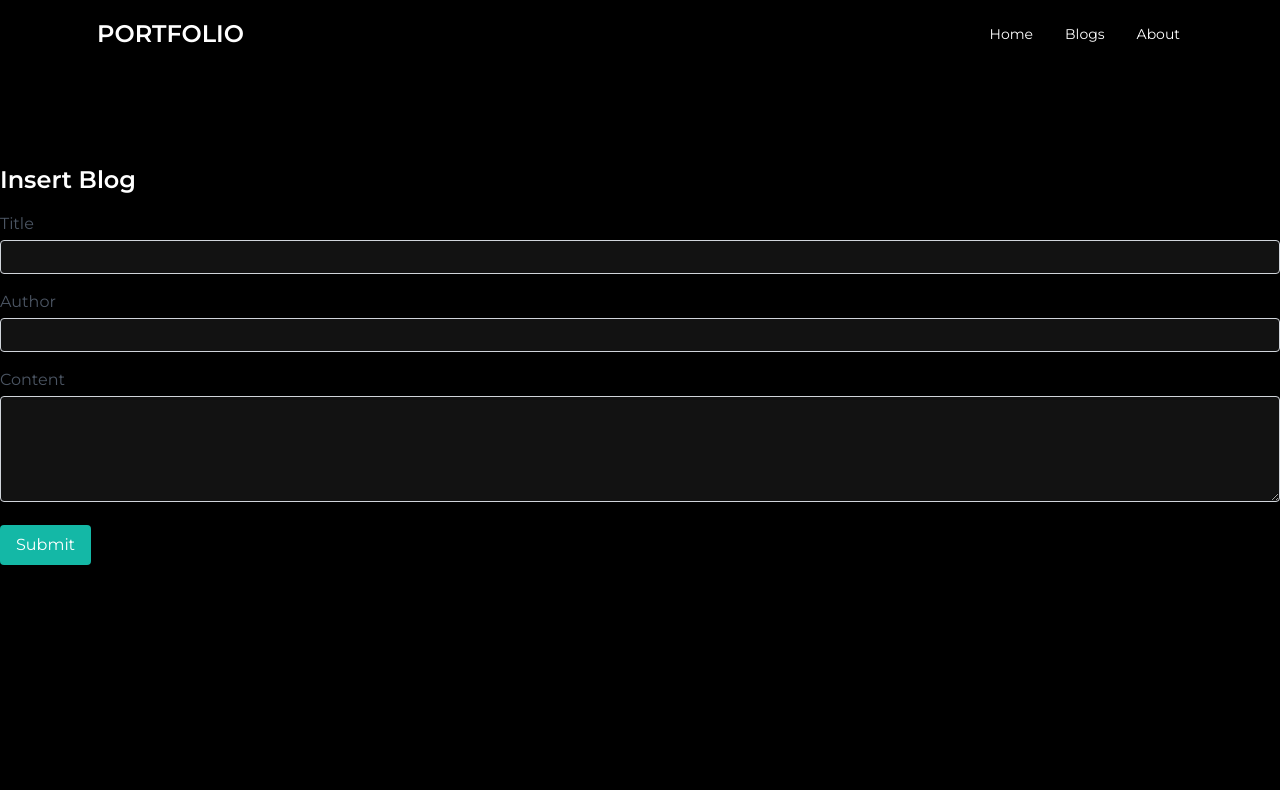
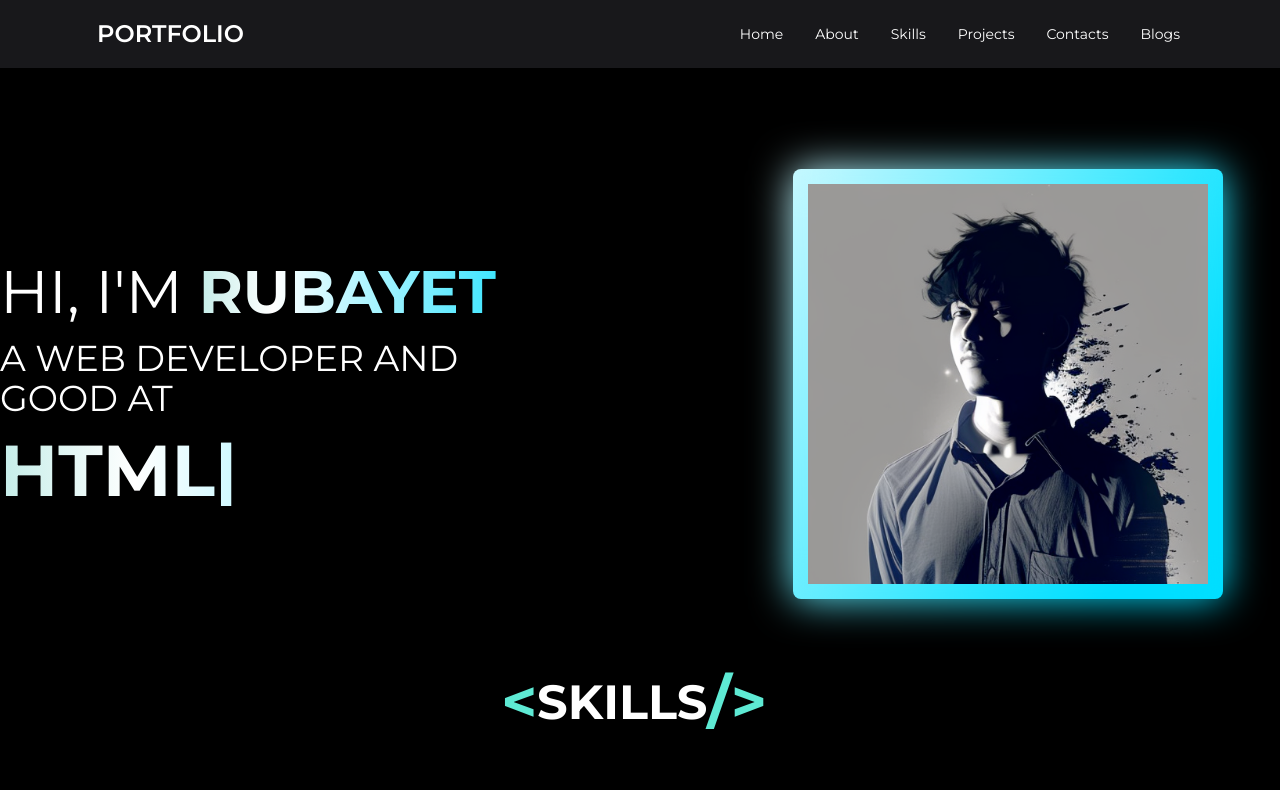
Before and after one commit to Rubayet-billah/rubayet-billah-portfolio, a React (Vite) app: page / in a window 1280 px wide. Shown: the top 790 px of the page. Built offline with nearby package versions, Linux system fonts and the light colour scheme.

Commit message:
routes added

```diff
--- a/package.json
+++ b/package.json
@@ -15,6 +15,7 @@
     "react": "^18.2.0",
     "react-dom": "^18.2.0",
     "react-icons": "^4.10.1",
+    "react-router-dom": "^6.15.0",
     "typewriter-effect": "^2.20.1"
   },
   "devDependencies": {
--- a/src/App.jsx
+++ b/src/App.jsx
@@ -1,17 +1,22 @@
+import { RouterProvider } from "react-router-dom";
 import "./App.css";
 import Header from "./components/Shared/Header";
 import MainLayout from "./layout/MainLayout";
+import router from "./routes/routes";
 
 function App() {
   return (
-    <div
-      className="font-montserrat min-h-screen
-    main-background
+    <>
+      <RouterProvider router={router} />
+      {/* <div
+        className="font-montserrat min-h-screen
+        main-background
         background-animate text-white"
-    >
-      <Header />
-      <MainLayout />
-    </div>
+        >
+        <Header />
+        <MainLayout />
+      </div> */}
+    </>
   );
 }
 
--- a/src/components/Blog/InsertBlog.jsx
+++ b/src/components/Blog/InsertBlog.jsx
@@ -19,8 +19,6 @@ const InsertBlog = () => {
   const handleSubmit = (e) => {
     e.preventDefault();
     console.log(formData);
-    // onSubmit(formData); // Pass the form data to the parent component for handling
-    // You can also clear the form fields here if needed
     setFormData({
       title: "",
       author: "",
@@ -31,10 +29,10 @@ const InsertBlog = () => {
 
   return (
     <div>
-      <h2 className="text-2xl font-semibold mb-4">Insert Blog</h2>
+      <h2 className="text-2xl font-semibold mb-4">Post Blog</h2>
       <form onSubmit={handleSubmit}>
         <div className="mb-4">
-          <label htmlFor="title" className="block text-gray-600 mb-1">
+          <label htmlFor="title" className="block text-gray-400 mb-1">
             Title
           </label>
           <input
@@ -48,7 +46,7 @@ const InsertBlog = () => {
           />
         </div>
         <div className="mb-4">
-          <label htmlFor="author" className="block text-gray-600 mb-1">
+          <label htmlFor="author" className="block text-gray-400 mb-1">
             Author
           </label>
           <input
@@ -62,7 +60,7 @@ const InsertBlog = () => {
           />
         </div>
         <div className="mb-4">
-          <label htmlFor="content" className="block text-gray-600 mb-1">
+          <label htmlFor="content" className="block text-gray-400 mb-1">
             Content
           </label>
           <textarea
@@ -79,7 +77,7 @@ const InsertBlog = () => {
           type="submit"
           className="bg-teal-500 text-white px-4 py-2 rounded hover:bg-teal-600 transition duration-300"
         >
-          Submit
+          Post
         </button>
       </form>
     </div>
--- a/src/components/Home/BannerSwipper.jsx
+++ b/src/components/Home/BannerSwipper.jsx
@@ -5,7 +5,7 @@ const BannerSwipper = () => {
   return (
     <div>
       <div className="max-w-md rounded-full animated-border-box-glow relative mt-8 md:mt-0">
-        <div className="box flex justify-center items-center z-50">
+        <div className="box flex justify-center items-center z-10">
           <img className="w-full" src={profileImg} alt="" />
         </div>
       </div>
--- a/src/components/Shared/Header.jsx
+++ b/src/components/Shared/Header.jsx
@@ -2,19 +2,28 @@ const Header = () => {
   const menu = (
     <>
       <li>
-        <a href="/">Home</a>
+        <a href="#home">Home</a>
       </li>
       <li>
-        <a href="/">Blogs</a>
+        <a href="#about">About</a>
       </li>
       <li>
-        <a href="/">About</a>
+        <a href="#skills">Skills</a>
+      </li>
+      <li>
+        <a href="#projects">Projects</a>
+      </li>
+      <li>
+        <a href="#contacts">Contacts</a>
+      </li>
+      <li>
+        <a href="#blogs">Blogs</a>
       </li>
     </>
   );
 
   return (
-    <div className="navbar lg:px-20">
+    <div className="navbar bg-zinc-900 lg:px-20 fixed z-50">
       <div className="navbar-start">
         <div className="dropdown">
           <label tabIndex={0} className="btn btn-ghost lg:hidden">
--- /dev/null
+++ b/src/components/common/PageContainer.jsx
@@ -0,0 +1,10 @@
+/* eslint-disable react/prop-types */
+const PageContainer = ({ id, children }) => {
+  return (
+    <div id={id} className="min-h-screen py-12">
+      {children}
+    </div>
+  );
+};
+
+export default PageContainer;
--- a/src/layout/MainLayout.jsx
+++ b/src/layout/MainLayout.jsx
@@ -1,4 +1,5 @@
 /* eslint-disable no-unused-vars */
+import { Outlet } from "react-router-dom";
 import BlogDetails from "../components/Blog/BlogDetails";
 import InsertBlog from "../components/Blog/InsertBlog";
 import ProjectDetails from "../components/Project/ProjectDetails";
@@ -7,18 +8,29 @@ import Contact from "../pages/Contact";
 import Home from "../pages/Home";
 import Projects from "../pages/Projects";
 import Skills from "../pages/Skills";
+import Header from "../components/Shared/Header";
+import About from "../pages/About";
 
 const MainLayout = () => {
   return (
-    <div className="max-w-7xl mx-auto px-4 lg:px-0 py-24">
-      {/* <Home />
-      <Skills />
-      <Projects /> */}
-      {/* <ProjectDetails /> */}
-      {/* <Contact /> */}
-      {/* <Blogs /> */}
-      {/* <BlogDetails /> */}
-      <InsertBlog />
+    <div
+      className="font-montserrat min-h-screen
+        main-background
+        background-animate text-white"
+    >
+      <Header />
+      <div className="max-w-7xl mx-auto px-4 lg:px-0 py-24">
+        <Home />
+        <Skills />
+        <Projects />
+        {/* <ProjectDetails /> */}
+        <Contact />
+        <About />
+        {/* <Blogs /> */}
+        {/* <BlogDetails /> */}
+        {/* <InsertBlog /> */}
+        <Outlet></Outlet>
+      </div>
     </div>
   );
 };
--- a/src/pages/About.jsx
+++ b/src/pages/About.jsx
@@ -1,5 +1,119 @@
+/* eslint-disable react/no-unescaped-entities */
+import {
+  FiUser,
+  FiMail,
+  FiPhone,
+  FiLinkedin,
+  FiBook,
+  FiDownload,
+} from "react-icons/fi";
+import PagesHeading from "../components/common/PagesHeading";
+import profileImg from "../assets/Images/profile.png";
+import PageContainer from "../components/common/PageContainer";
+
 const About = () => {
-  return <div></div>;
+  return (
+    <PageContainer id="about">
+      <PagesHeading>About Me</PagesHeading>
+      <div className="container mx-auto">
+        <div className=" shadow-lg rounded-lg">
+          <div className="flex flex-col md:flex-row items-center md:space-x-4">
+            <div className="md:w-1/3 mb-4">
+              {/* Image Section */}
+              <img
+                src={profileImg}
+                alt="Your Name"
+                className="w-full h-auto rounded-full max-w-xs mx-auto"
+              />
+            </div>
+            <div className="md:w-2/3">
+              <h1 className="text-3xl font-semibold uppercase mb-4">
+                Hi There
+              </h1>
+              <p className="mb-4">
+                I'm a passionate web developer with a strong foundation in
+                front-end and back-end technologies. I love building web
+                applications that are both functional and visually appealing.
+              </p>
+              <section className="grid grid-cols-1 md:grid-cols-2 gap-5">
+                <div className="flex items-center">
+                  <FiUser className="text-teal-300 mr-2" />
+                  <div>
+                    <h3 className="font-bold text-teal-300 uppercase">Name</h3>
+                    <p>Rubayet Billah</p>
+                  </div>
+                </div>
+                <div className="flex items-center">
+                  <FiMail className="text-teal-300 mr-2" />
+                  <div>
+                    <h3 className="font-bold text-teal-300 uppercase">Email</h3>
+                    <p>rubayetbillah909@gmail.com</p>
+                  </div>
+                </div>
+                <div className="flex items-center">
+                  <FiPhone className="text-teal-300 mr-2" />
+                  <div>
+                    <h3 className="font-bold text-teal-300 uppercase">Phone</h3>
+                    <p>+8801875685814</p>
+                  </div>
+                </div>
+                <div className="flex items-center">
+                  <FiLinkedin className="text-teal-300 mr-2" />
+                  <div>
+                    <h3 className="font-bold text-teal-300 uppercase">
+                      LinkedIn
+                    </h3>
+                    <p>
+                      <a
+                        href="https://www.linkedin.com/in/rubayet-billah/"
+                        target="_blank"
+                        rel="noopener noreferrer"
+                        className="text-blue-500 hover:underline"
+                      >
+                        linkedin.com/in/rubayet-billah
+                      </a>
+                    </p>
+                  </div>
+                </div>
+                <div className="flex items-center">
+                  <FiBook className="text-teal-300 mr-2" />
+                  <div>
+                    <h3 className="font-bold text-teal-300 uppercase">
+                      Education
+                    </h3>
+                    <p>Bachelor's in Physics</p>
+                    <p>BSMR Science and Technology University</p>
+                    <p>Graduated: N/A</p>
+                  </div>
+                </div>
+              </section>
+              <hr className="border border-gray-600 my-5" />
+              <section className="flex flex-col md:flex-row space-y-3 md:space-y-0 md:space-x-3">
+                <button
+                  className="flex items-center justify-center px-4 py-2 text-teal-300 border border-teal-300 hover:bg-teal-300 hover:text-white rounded-md transition duration-300 ease-in-out w-full md:w-auto"
+                  onClick={() => {
+                    // Add your contact action here
+                  }}
+                >
+                  <FiMail className="mr-2" />
+                  Contact Me
+                </button>
+                <button
+                  className="flex items-center justify-center px-4 py-2 text-teal-300 border border-teal-300 hover:bg-teal-300 hover:text-white rounded-md transition duration-300 ease-in-out w-full md:w-auto"
+                  onClick={() => {
+                    // Add your download CV action here
+                  }}
+                >
+                  <FiDownload className="mr-2" />
+                  Download CV
+                </button>
+              </section>
+            </div>
+          </div>
+        </div>
+      </div>
+    </PageContainer>
+  );
 };
 
 export default About;
--- a/src/pages/Contact.jsx
+++ b/src/pages/Contact.jsx
@@ -11,7 +11,7 @@ import SocialLinkCard from "../components/Contact/SocialLinkCard";
 
 const Contact = () => {
   return (
-    <div>
+    <div id="contacts">
       <PagesHeading>Contact</PagesHeading>
       <section className="grid md:grid-cols-2 lg:grid-cols-4 gap-6">
         <div>
--- a/src/pages/Projects.jsx
+++ b/src/pages/Projects.jsx
@@ -10,7 +10,7 @@ const Projects = () => {
     .then((data) => setProjects(data));
 
   return (
-    <div>
+    <div id="projects">
       <PagesHeading>Projects</PagesHeading>
       <section
         className="grid
@@ -18,7 +18,7 @@ const Projects = () => {
       >
         {projects?.map((project, idx) => (
           // <Project project={project} />
-          <Project project={project} index={idx} />
+          <Project key={idx} project={project} index={idx} />
         ))}
       </section>
     </div>
--- a/src/pages/Skills.jsx
+++ b/src/pages/Skills.jsx
@@ -4,7 +4,7 @@ import { skills } from "../utils/constants";
 
 const Skills = () => {
   return (
-    <div>
+    <div id="skills">
       <PagesHeading>Skills</PagesHeading>
       <section className="grid grid-cols-1 md:grid-cols-2 lg:grid-cols-3 gap-12">
         {skills?.map((skill, idx) => (
--- /dev/null
+++ b/src/routes/routes.jsx
@@ -0,0 +1,38 @@
+import { createBrowserRouter } from "react-router-dom";
+import MainLayout from "../layout/MainLayout";
+import About from "../pages/About";
+import Projects from "../pages/Projects";
+import Contact from "../pages/Contact";
+import Blog from "../components/Blog/Blog";
+import Skills from "../pages/Skills";
+
+const router = createBrowserRouter([
+  {
+    path: "/",
+    element: <MainLayout />,
+    // children: [
+    //   {
+    //     path: "/about",
+    //     element: <About />,
+    //   },
+    //   {
+    //     path: "/projects",
+    //     element: <Projects />,
+    //   },
+    //   {
+    //     path: "/contact",
+    //     element: <Contact />,
+    //   },
+    //   {
+    //     path: "/blog",
+    //     element: <Blog />,
+    //   },
+    //   {
+    //     path: "/skill",
+    //     element: <Skills />,
+    //   },
+    // ],
+  },
+]);
+
+export default router;
```
Also changed, not shown: 1 other file (tests, documents, lock files or other folders).
